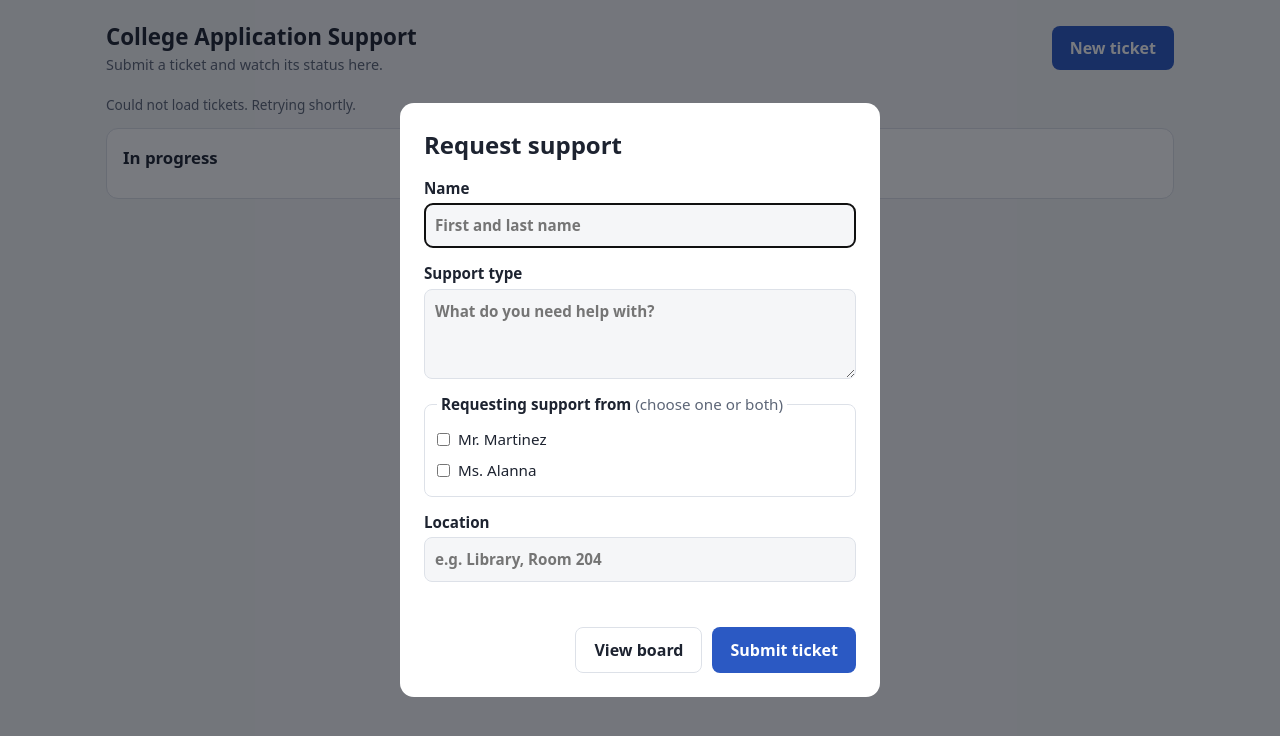
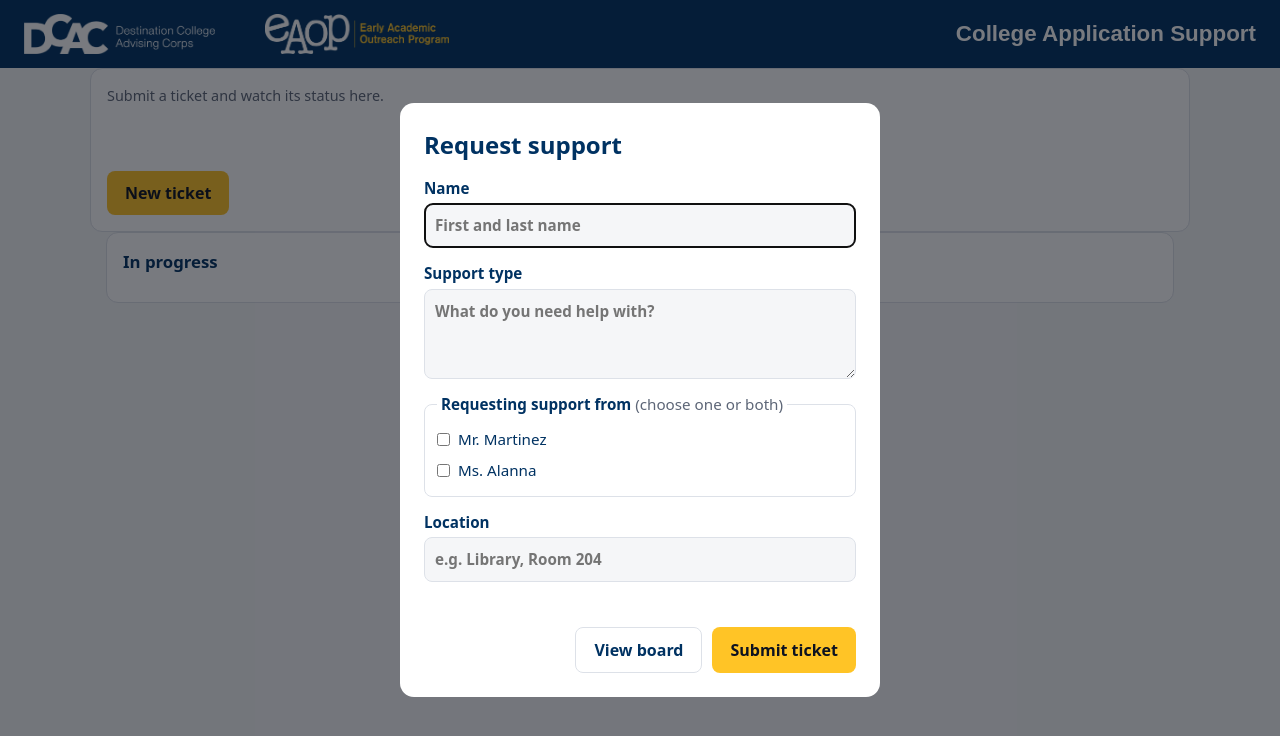
Before and after one commit to nmartinezucb/college-support, a plain HTML site: page index.html in a window 1280 px wide. Drawn offline with Linux system fonts and the light colour scheme; no server answers; a web font is replaced by a local one.

Commit message:
Whole bunch of branding

```diff
--- a/index.html
+++ b/index.html
@@ -9,14 +9,27 @@
 <body>
 
 <header>
-  <div>
-    <h1>College Application Support</h1>
-    <div class="sub">Submit a ticket and watch its status here.</div>
-  </div>
-  <button id="newTicketBtn">New ticket</button>
+  <div class="header">
+        <div class="header-left">
+            <div class="logo-img">
+                <img src="logo/DCAC all white.png">
+                <img src="logo/eaop white.png">
+            </div>
+        </div>
+        <div class="header-right">
+            <h1>College Application Support</h1>
+        </div>
+        </div>
+    </div>
 </header>
 
-<div class="status-line" id="statusLine">Loading tickets…</div>
+<div class="newTicket">
+    <div class="sub">Submit a ticket and watch its status here.</div>
+  <div class="status-line" id="statusLine">Loading tickets…</div>
+  <div>
+    <button id="newTicketBtn">New ticket</button>
+  </div>
+</div>
 
 <main>
   <section class="column in-progress">
--- a/styles.css
+++ b/styles.css
@@ -6,29 +6,32 @@
 
 :root {
   --bg: #f5f6f8;
+  --headersurface: #003262;
   --card: #fff;
-  --text: #1d2330;
+  --text: #003262;
   --muted: #5d6677;
   --line: #dde1e8;
-  --accent: #2b59c3;
-  --accent-text: #fff;
+  --accent: #FFC426;
+  --accent-text: #0d1220;
   --progress: #b26a00;
   --progress-bg: #fff4e0;
   --done: #1d7a43;
   --done-bg: #e5f5eb;
   --error: #b42318;
+
 }
 
 /* ---------- Colors (dark mode) ---------- */
 
 @media (prefers-color-scheme: dark) {
   :root {
-    --bg: #14171d;
+    --bg: #0f1923;
+    --headersurface: #003262;
     --card: #1e222a;
-    --text: #e8ebf0;
+    --text: #e8e0d4;
     --muted: #a0a8b6;
     --line: #333a46;
-    --accent: #6d93ff;
+    --accent: #FFC426;
     --accent-text: #0d1220;
     --progress: #f0b24d;
     --progress-bg: #3a2c12;
@@ -38,6 +41,16 @@
   }
 }
 
+/* ---------- Type ---------- */
+@font-face {
+    font-family: Inter;
+    src: url(type/Inter-VariableFont_opsz\,wght.ttf);
+}
+
+@font-face {
+    font-family: 'Source Serif';
+    src: url(type/SourceSerif4-VariableFont_opsz\,wght.ttf);
+}
 /* ---------- Base ---------- */
 
 * {
@@ -45,6 +58,7 @@
 }
 
 body {
+  font-family: 'Inter', sans-serif;
   margin: 0;
   font: 16px/1.5 system-ui, -apple-system, "Segoe UI", sans-serif;
   background: var(--bg);
@@ -53,20 +67,69 @@ body {
 
 /* ---------- Header ---------- */
 
-header {
-  max-width: 1100px;
-  margin: 0 auto;
-  padding: 20px 16px;
-  display: flex;
-  flex-wrap: wrap;
-  gap: 12px;
-  align-items: center;
-  justify-content: space-between;
+
+.header {
+    font-family: 'Source Serif', sans-serif;
+    display: flex;
+    align-items: center;
+    justify-content: space-between;
+    padding: 14px 24px;
+    background: var(--headersurface);
+    border-bottom: 1px solid var(--border);
+    z-index: 1000;
+    flex-shrink: 0
+}
+
+.header-left {
+    display: flex;
+    align-items: center;
+    gap: 12px
+}
+
+.logo {
+    width: 32px;
+    height: 32px;
+    background: var(--accent);
+    border-radius: 8px;
+    display: flex;
+    align-items: center;
+    justify-content: center;
+    font-size: 16px;
+    box-shadow: 0 0 16px var(--accent-glow)
+}
+
+.logo-img {
+    display: flex;
+    align-items: center;
+    gap: 50px;
+}
+
+.logo-img img {
+    height: 40px;
+    width: auto;
+    display: block;
+    object-fit: contain;
+}
+
+.title {
+    font-family: 'Source Serif';
+    font-size: 24px;
+    font-weight: 400;
+    color: var(--text);
+    letter-spacing: -0.02em
+}
+
+.header-right {
+    font-family: 'Source Serif', sans-serif;
+    display: flex;
+    align-items: center;
+    gap: 12px
 }
 
 h1 {
   margin: 0;
   font-size: 1.4rem;
+  color: #fff
 }
 
 .sub {
@@ -148,6 +211,30 @@ main {
   color: var(--muted);
   font-style: italic;
 }
+
+/* New Ticket Greeting */
+
+.newTicket {
+  max-width: 1100px;
+  margin: 0 auto;
+  padding: 0 16px 40px;
+  display: grid;
+  grid-template-columns: 1fr;
+  gap: 16px;
+  min-width: 0;
+  padding: 16px;
+  background: var(--card);
+  border: 1px solid var(--line);
+  border-radius: 12px;
+}
+
+/* Stack the columns on phones */
+@media (max-width: 700px) {
+  main {
+    grid-template-columns: 1fr;
+  }
+}
+
 
 /* ---------- Ticket cards ---------- */
 
```
Also changed, not shown: logo/DCAC all white.png (added), logo/eaop white.png (added), type/Inter-Italic-VariableFont_opsz,wght.ttf (added), type/Inter-VariableFont_opsz,wght.ttf (added), type/OFL.txt (added), type/SourceSerif4-Italic-VariableFont_opsz,wght.ttf (added), 1 other file.
